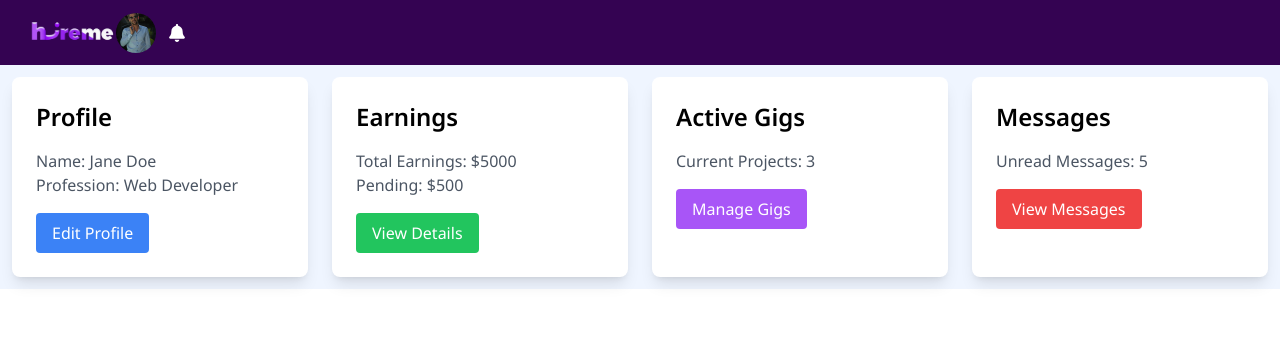
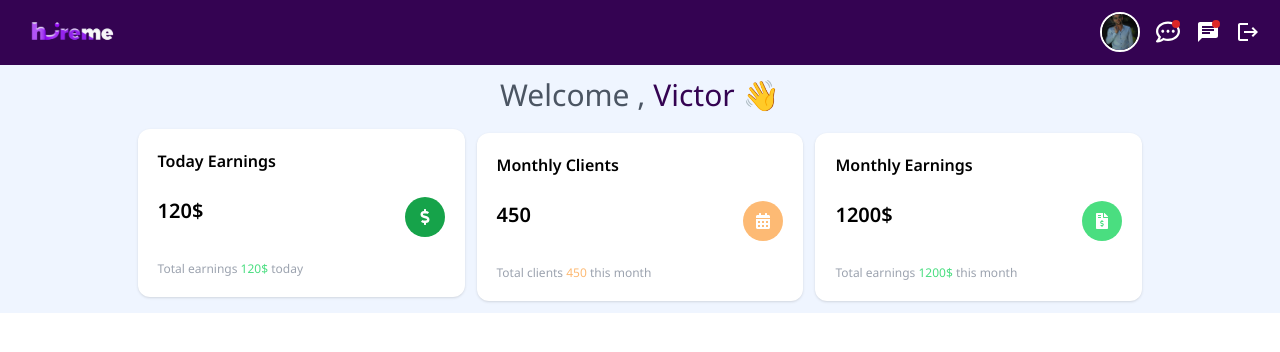
Before and after one commit to Victorgreene123/Hire-Me-Web-App, a React (Create React App) app in the folder frontend/: page /dashboard in a window 1280 px wide. Shown: the top 352 px of the page. Built offline with nearby package versions, Linux system fonts and the light colour scheme.

Commit message:
Customizing Dashbord

```diff
--- /dev/null
+++ b/frontend/src/components/dashnav.js
@@ -0,0 +1,76 @@
+import React, { useEffect, useState } from "react";
+import { FaBell, FaComment, FaEnvelope, FaHome, FaRegCommentDots, FaSignOutAlt, FaUser, FaUserPlus } from "react-icons/fa";
+import { Link } from "react-router-dom";
+import logo from '../Assets/hiremelogo.png'
+import { MdChat, MdLogout, MdMessage, MdNotifications } from 'react-icons/md';
+const DashNav = () =>{
+    const [isFixed, setIsFixed] = useState(false);
+    const [isOpen, setIsOpen] = useState(false);
+
+  const toggleMenu = () => setIsOpen(!isOpen);
+    useEffect(() => {
+      const handleScroll = () => {
+        if (window.scrollY > 50) {
+          setIsFixed(true);
+        } else {
+          setIsFixed(false);
+        }
+      };
+
+      window.addEventListener('scroll', handleScroll);
+
+      return () => {
+        window.removeEventListener('scroll', handleScroll);
+      };
+    }, []);
+    return (
+        <nav
+        className={`flex w-full h-[65px] lg:px-5 p-3 bg-[#340352] text-[18px] justify-between items-center ${
+          isFixed ? 'fixed top-0 left-0 z-50 shadow-lg bg-[#340352]' : ''
+        }`}
+      >
+        {/* Logo */}
+        <div className="relative flex items-center w-full ">
+  {/* Logo Section */}
+  <img src={logo} alt="Logo" className="w-24 h-auto" />
+
+  {/* Mobile Menu Button */}
+  {/* Add your mobile menu button here if needed */}
+
+  {/* Desktop Menu */}
+  <div className="absolute right-0 flex items-center flex-grow justify-between">
+    <div className="flex items-center gap-4">
+      {/* Profile Image */}
+      <img
+        src="/images/profile1.jpg"
+        className="border-2 border-white w-10 h-10 rounded-full object-cover "
+        alt="Profile"
+      />
+    <div className="relative">
+    <FaRegCommentDots className="text-white text-2xl" />
+    {/* Notification Dot */}
+    <span className="absolute top-0 right-0 block h-2 w-2 bg-red-600 rounded-full"></span>
+  </div>
+
+  {/* Message Icon */}
+  <div className="relative">
+    <MdChat className="text-white text-2xl" />
+    {/* Notification Dot */}
+    <span className="absolute top-0 right-0 block h-2 w-2 bg-red-600 rounded-full"></span>
+  </div>
+
+  {/* Logout Icon (No Notification Dot) */}
+  <MdLogout className="text-white text-2xl" />
+
+    </div>
+  </div>
+</div>
+
+
+
+
+      </nav>
+    )
+}
+
+export default DashNav
--- /dev/null
+++ b/frontend/src/components/stats.js
@@ -0,0 +1,20 @@
+import React from "react";
+
+const Stat = ({ title, number, icon, color, textColor , category , range }) => {
+    return (
+      <div className="shadow p-5 rounded-xl bg-white space-y-6">
+        <h1 className="font-semibold">{title}</h1>
+        <div className="flex justify-between">
+          <p className="font-semibold text-xl">{number}</p>
+          <div className={`p-3 rounded-full text-white ${color}`}>
+            {icon}
+          </div>{" "}
+        </div>
+        <p className="text-xs text-gray-400">
+          Total {category} <span className={`${textColor}`}>{number}</span> {range}
+        </p>
+      </div>
+    );
+  };
+
+  export default Stat;
--- a/frontend/src/pages/dashboard.js
+++ b/frontend/src/pages/dashboard.js
@@ -1,13 +1,48 @@
 import React, { useEffect, useState } from "react";
-import { FaBell, FaEnvelope, FaHome, FaProjectDiagram, FaUser, FaUserCheck, FaUserPlus } from "react-icons/fa";
+import { FaBell, FaCalendarAlt, FaCalendarDay, FaClock, FaDollarSign, FaEnvelope, FaFileInvoiceDollar, FaHome, FaProjectDiagram, FaUser, FaUserCheck, FaUserPlus } from "react-icons/fa";
 import { Link } from "react-router-dom";
 import logo from '../Assets/hiremelogo.png'
 
 import '../customstyles.css'
+import DashNav from "../components/dashnav";
+import Stat from "../components/stats";
 const Dashboard = () =>{
     const [isFixed, setIsFixed] = useState(false);
     const [isOpen, setIsOpen] = useState(false);
+    const stats = [
+      {
+        icon: <FaDollarSign  />,
+        title: "Today Earnings",
+        number: "120$",
+        color: "bg-green-600",
+        textColor : "text-green-400",
+        category:"earnings",
+        range:"today"
 
+
+      },
+      {
+          icon: <FaCalendarAlt  />,
+          title: "Monthly Clients",
+          number: 450,
+          color: "bg-orange-300",
+          textColor : "text-orange-300",
+          category:"clients",
+        range:"this month"
+
+        },
+        {
+          icon: <FaFileInvoiceDollar  />,
+          title: "Monthly Earnings",
+          number: "1200$",
+          color: "bg-green-400",
+          textColor : "text-green-400",
+          category:"earnings",
+        range:"this month"
+
+        },
+
+    ];
   const toggleMenu = () => setIsOpen(!isOpen);
     useEffect(() => {
       const handleScroll = () => {
@@ -26,61 +61,9 @@ const Dashboard = () =>{
     }, []);
     return(
     <>
-     <nav
-      className={`flex w-full h-[65px] lg:px-5 p-3 bg-[#340352] text-[18px] items-center ${
-        isFixed ? 'fixed top-0 left-0 z-50 shadow-lg bg-[#340352]' : ''
-      }`}
-    >
-      {/* Logo */}
-      <img src={logo} alt="Logo" className="w-24 h-auto" />
-
-      {/* Mobile Menu Button */}
-      <div className="absolute flex items-center lg:hidden right-4">
-        <button onClick={toggleMenu}>
-          <i className={`fas ${isOpen ? "fa-times" : "fa-bars"} text-white lg:hidden`}></i>
-        </button>
-      </div>
-
-      {/* Desktop Menu */}
-      <div className="hidden lg:flex items-center flex-grow justify-between">
-        <div className="flex items-center">
-          <img src={`/images/profile1.jpg`} className="w-10 h-10 rounded-full object-cover mr-3" alt="Profile" />
-          <FaBell className="text-white" />
-        </div>
-      </div>
-
-      {/* Mobile Slide-out Menu */}
-      <div className={`fixed z-50 top-16 left-0 w-full bg-[#340352] text-white transition-transform duration-300 ${isOpen ? 'translate-x-0' : '-translate-x-full'}`}>
-        <ul className="space-y-4 p-4">
-          <li>
-            <Link to="/" className="flex items-center text-lg p-4 hover:bg-gray-700 rounded-lg" onClick={() => setIsOpen(false)}>
-              <FaHome className="mr-3" size={24} />
-              Home
-            </Link>
-          </li>
-          <li>
-            <Link to="/find-professionals" className="flex items-center text-lg p-4 hover:bg-gray-700 rounded-lg" onClick={() => setIsOpen(false)}>
-              <FaUser className="mr-3" size={24} />
-              Find Professionals
-            </Link>
-          </li>
-          <li>
-            <Link to="/signup" className="flex items-center text-lg p-4 hover:bg-gray-700 rounded-lg" onClick={() => setIsOpen(false)}>
-              <FaUserPlus className="mr-3" size={24} />
-              Register
-            </Link>
-          </li>
-          <li>
-            <Link to="/contact" className="flex items-center text-lg p-4 hover:bg-gray-700 rounded-lg" onClick={() => setIsOpen(false)}>
-              <FaEnvelope className="mr-3" size={24} />
-              Contact
-            </Link>
-          </li>
-        </ul>
-      </div>
-    </nav>
 
 
+ <DashNav />
 
       {/* ============================================== */}
 
@@ -88,36 +71,34 @@ const Dashboard = () =>{
 
 
 
-      <div className="grid lg:grid-cols-4 gap-6">
-        {/* Profile Card */}
-        <div className="bg-white p-6 rounded-lg shadow-lg">
-          <h3 className="text-2xl font-semibold mb-4">Profile</h3>
-          <p className="text-gray-600">Name: Jane Doe</p>
-          <p className="text-gray-600">Profession: Web Developer</p>
-          <button className="mt-4 px-4 py-2 bg-blue-500 text-white rounded">Edit Profile</button>
-        </div>
+      <div className="">
 
-        {/* Earnings Card */}
-        <div className="bg-white p-6 rounded-lg shadow-lg">
-          <h3 className="text-2xl font-semibold mb-4">Earnings</h3>
-          <p className="text-gray-600">Total Earnings: $5000</p>
-          <p className="text-gray-600">Pending: $500</p>
-          <button className="mt-4 px-4 py-2 bg-green-500 text-white rounded">View Details</button>
-        </div>
 
-        {/* Active Gigs Card */}
-        <div className="bg-white p-6 rounded-lg shadow-lg">
-          <h3 className="text-2xl font-semibold mb-4">Active Gigs</h3>
-          <p className="text-gray-600">Current Projects: 3</p>
-          <button className="mt-4 px-4 py-2 bg-purple-500 text-white rounded">Manage Gigs</button>
-        </div>
+          <h1 className="text-gray-600 font-normal text-3xl text-center">Welcome , <span className="text-[#340352]">Victor</span> 👋</h1>
+          <div className="flex w-full mt-3">
+          <div className="lg:flex mx-auto  w-full lg:w-4/5 block space-y-2 items-center gap-3">
+            {stats.map((item, index) =>{
+                return(
+                   <div className="lg:w-1/3 w-full">
 
-        {/* Message Center Card */}
-        <div className="bg-white p-6 rounded-lg shadow-lg">
-          <h3 className="text-2xl font-semibold mb-4">Messages</h3>
-          <p className="text-gray-600">Unread Messages: 5</p>
-          <button className="mt-4 px-4 py-2 bg-red-500 text-white rounded">View Messages</button>
-        </div>
+                   <Stat
+                    title={item.title}
+                    number={item.number}
+                    icon={item.icon}
+                    color={item.color}
+                    textColor={item.textColor}
+                    category={item.category}
+                    range={item.range}
+                    />
+
+                    </div>
+                    )
+            } )}
+            </div>
+       </div>
+
+
+
       </div>
     </div>
 
--- a/frontend/src/pages/profile.js
+++ b/frontend/src/pages/profile.js
@@ -1,12 +1,13 @@
 import React from "react";
-import { FaArrowLeft, FaBookmark, FaCircle, FaEllipsisV, FaFacebook, FaGripLinesVertical, FaHeart, FaInstagram, FaSpinner, FaStar, FaWhatsapp } from "react-icons/fa";
+import { FaArrowLeft, FaBookmark, FaCircle, FaEllipsisV, FaFacebook, FaGripLinesVertical, FaHandshake, FaHeart, FaInstagram, FaSpinner, FaStar, FaWhatsapp } from "react-icons/fa";
 import { Link, useParams } from "react-router-dom";
+import picture1 from '../Assets/hero-background.jpg'
 
 const ProfilePage = () =>{
     const { name } = useParams()
     return (
         <>
-        <div className=" h-[100vh]  w-full lg:w-1/3 mx-auto bg-[#EFF5FF] ">
+        {/* <div className=" h-[100vh]  w-full lg:w-1/3 mx-auto bg-[#EFF5FF] ">
         <Link to='/'><span  className="p-2 cursor:pointer text-[1.4rem] flex items-center mb-10">
                     <FaArrowLeft />
 
@@ -46,7 +47,50 @@ const ProfilePage = () =>{
             ><button className="mt-6 bg-[#340352] items-center text-white rounded-md py-3 px-5 border  mx-auto flex"><FaWhatsapp className="text-2xl mr-2"/> Send a Booking</button></a>
 
 
+                            </div> */}
+<div>
+            <div className="flex shadow-lg border">
+                <div className="lg:w-4/5 w-full  mx-auto   p-2 ">
+                    <div className="relative ">
+                    <div className="w-full border rounded-md ">
+                        <img src={picture1} className="w-full lg:h-64 h-44 border rounded-md"></img>
+                    </div>
+                    <div className="lg:flex block justify-between">
+                        <div className="lg:flex gap-3">
+                            <img className="lg:w-32 lg:h-32 w-40 h-40 rounded-full object-cover z-10 absolute top-[34%] lg:top-[72%] left-[30%] lg:left-4 border-4 border-white" src="/images/profile1.jpg" ></img>
+                            <div className="lg:ml-40 text-center block lg:mt-4 mt-2 mt-32">
+                                <h2 className=" lg:text-3xl text-2xl font-bold">Victor Okereafor</h2>
+                                <h3 className="justify-center  w-full text-1xl  text-gray-400 flex items-center gap-1">
+            Plumber
+                <FaCircle className="text-[0.5rem] text-gray-500" />
+                Ikeja
+                <FaCircle className="text-[0.5rem] text-gray-500" />
+                4.6/5.0 <FaStar />
+              </h3>
+
                             </div>
+                        </div>
+
+                        <div>
+                        <a
+            target="_blank"
+            href={`https://wa.me/?text=Hi%20I%20am%20from%20the%20HireME%20website,%20I%20would%20need%20you%20to%20do%20some%20work%20for%20me.%20I%20need%20a%20`}
+            ><button className="text-1xl mt-3 bg-[#340352] items-center text-white rounded-md py-2 px-3 border  mx-auto flex"><FaBookmark className="text-2xl mr-1"/>  Book</button></a>
+                        </div>
+
+                    </div>
+
+
+                    </div>
+
+
+
+                </div>
+            </div>
+            <div className="bg-[#EFF5FF] w-full h-64 mt-3 ">
+
+            </div>
+</div>
         </>
     )
 }
```
